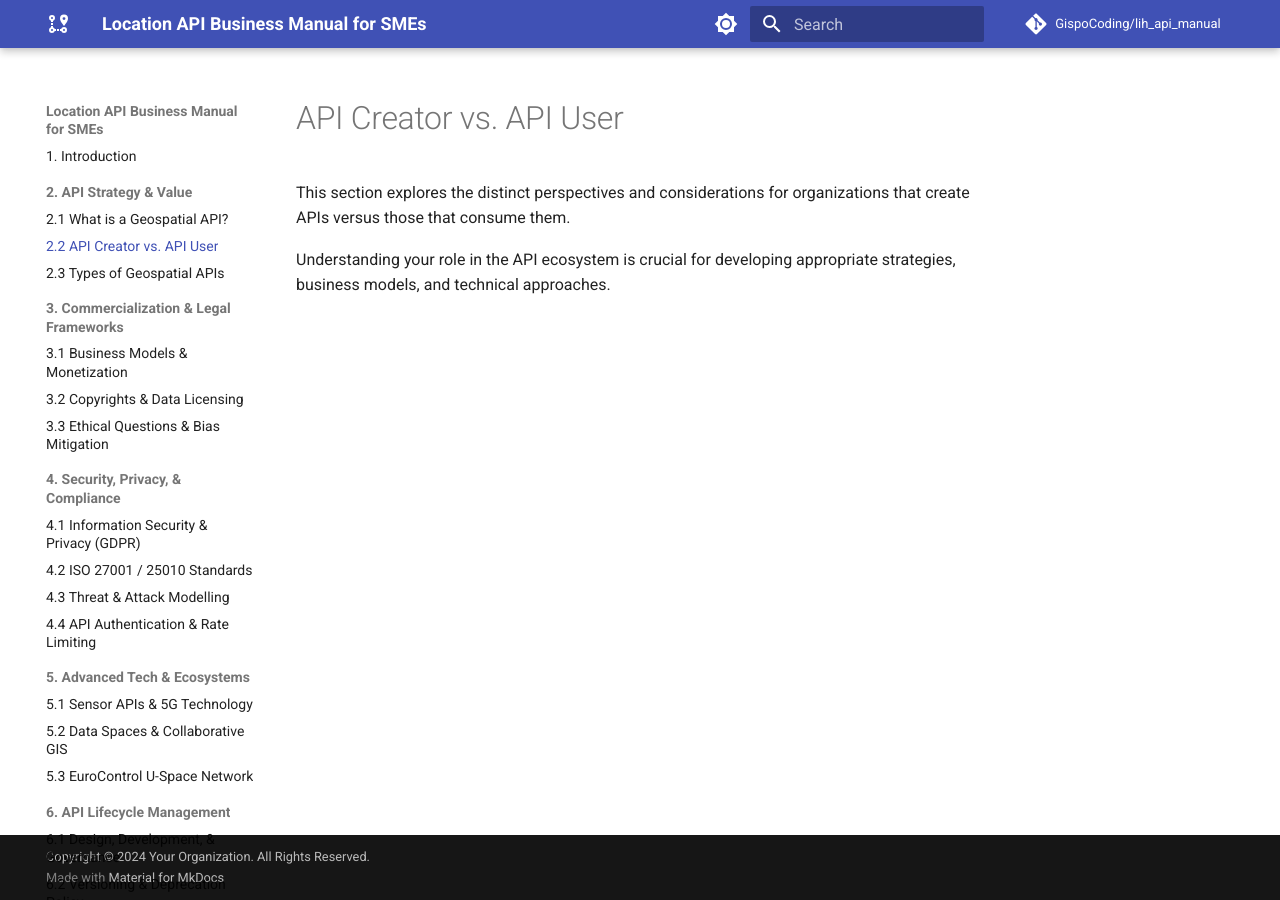
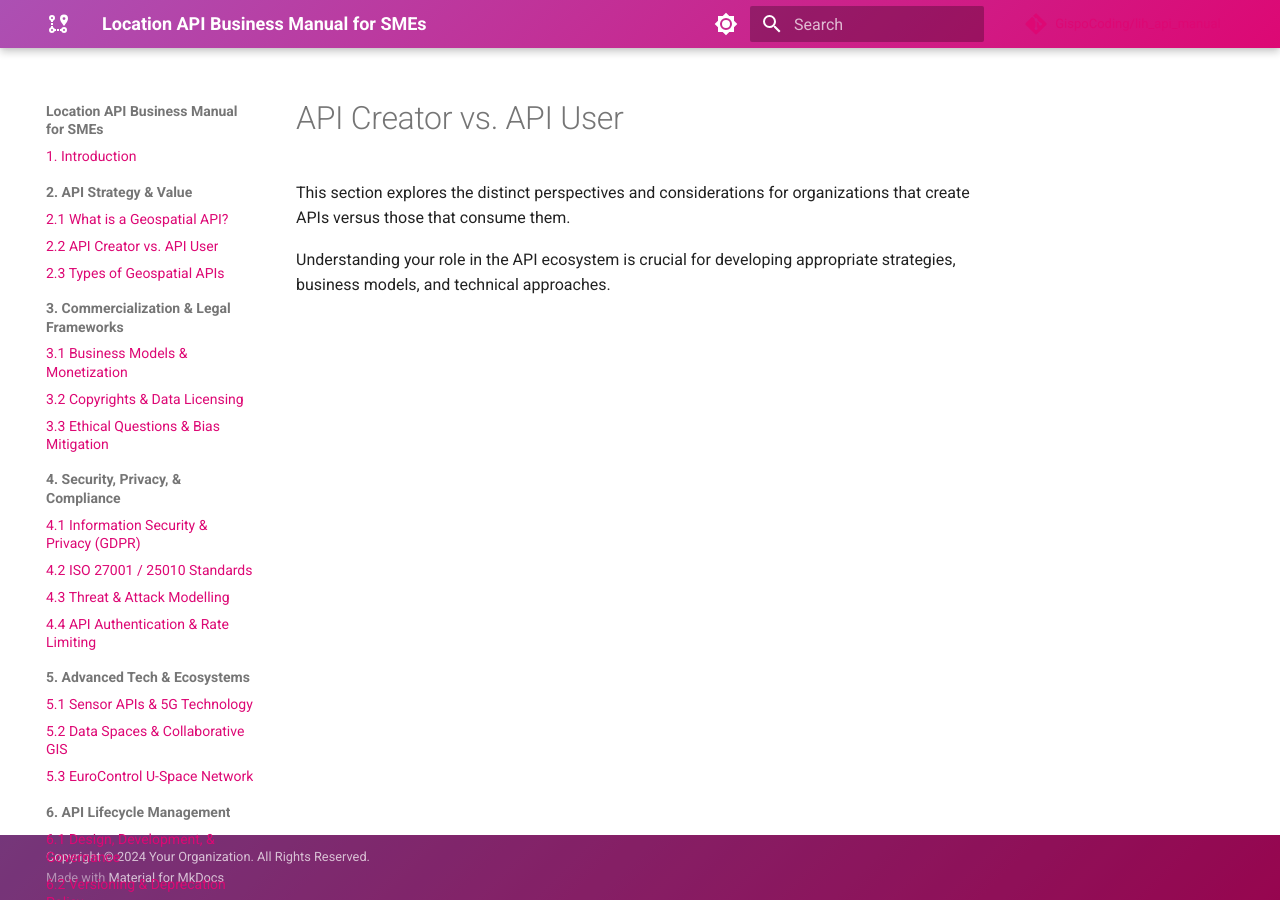
Before and after one commit to GispoCoding/lih_api_manual, an MkDocs documentation site: the page built from docs/strategy/creator-vs-user.md, in a window 1280 px wide. Built offline with MkDocs 1.6.1 and Material for MkDocs 9.7.7, drawn with Linux system fonts in a browser that asks for light colours; comment, search, counter and statistics services are not loaded.

Commit message:
Apply brand colors and styling
- Updated theme colors to use brand purple (#ac50b3) and pink (#dd0874)
- Applied comprehensive brand styling throughout the site
- Enhanced homepage with branded sections and improved structure
- Added custom CSS for consistent brand experience
- Includes gradient headers, branded buttons, and accent colors

```diff
--- a/docs/stylesheets/extra.css
+++ b/docs/stylesheets/extra.css
@@ -1,27 +1,161 @@
 /* Custom CSS for Location API Business Manual */
-/* This file is referenced in mkdocs.yml and can be used for:
- * - Brand customization
- * - Deprecation notice banners
- * - Custom styling for specific content types
- * - Override Material theme defaults as needed
- */
+/* Brand Colors: #ac50b3 (purple), #dd0874 (pink), white */
 
-/* Example: Custom banner styling for deprecation notices */
+/* CSS Custom Properties for Brand Colors */
+:root {
+  --brand-purple: #ac50b3;
+  --brand-pink: #dd0874;
+  --brand-white: #ffffff;
+  --brand-light-purple: rgba(172, 80, 179, 0.1);
+  --brand-light-pink: rgba(221, 8, 116, 0.1);
+}
+
+/* Custom Primary Color Override */
+[data-md-color-scheme="default"] {
+  --md-primary-fg-color: var(--brand-purple);
+  --md-primary-fg-color--light: #c47bc9;
+  --md-primary-fg-color--dark: #8a3f8f;
+  --md-accent-fg-color: var(--brand-pink);
+  --md-accent-fg-color--transparent: var(--brand-light-pink);
+}
+
+[data-md-color-scheme="slate"] {
+  --md-primary-fg-color: var(--brand-purple);
+  --md-primary-fg-color--light: #c47bc9;
+  --md-primary-fg-color--dark: #8a3f8f;
+  --md-accent-fg-color: var(--brand-pink);
+  --md-accent-fg-color--transparent: var(--brand-light-pink);
+}
+
+/* Header/Navigation Styling */
+.md-header {
+  background: linear-gradient(135deg, var(--brand-purple) 0%, var(--brand-pink) 100%);
+}
+
+/* Links and Interactive Elements */
+a {
+  color: var(--brand-pink);
+}
+
+a:hover {
+  color: var(--brand-purple);
+}
+
+/* Code blocks with brand accent */
+.highlight .hll {
+  background-color: var(--brand-light-purple);
+}
+
+/* Admonition styling with brand colors */
+.md-typeset .admonition.note,
+.md-typeset .admonition.abstract,
+.md-typeset .admonition.info {
+  border-color: var(--brand-purple);
+}
+
+.md-typeset .admonition.note > .admonition-title,
+.md-typeset .admonition.abstract > .admonition-title,
+.md-typeset .admonition.info > .admonition-title {
+  background-color: var(--brand-light-purple);
+  border-color: var(--brand-purple);
+}
+
+.md-typeset .admonition.tip,
+.md-typeset .admonition.hint,
+.md-typeset .admonition.important {
+  border-color: var(--brand-pink);
+}
+
+.md-typeset .admonition.tip > .admonition-title,
+.md-typeset .admonition.hint > .admonition-title,
+.md-typeset .admonition.important > .admonition-title {
+  background-color: var(--brand-light-pink);
+  border-color: var(--brand-pink);
+}
+
+/* Custom banner styling for deprecation notices */
 .deprecation-banner {
-    background-color: #ff6b35;
+  background: linear-gradient(135deg, var(--brand-pink) 0%, var(--brand-purple) 100%);
   color: white;
-    padding: 10px;
+  padding: 15px;
   text-align: center;
   font-weight: bold;
   margin-bottom: 20px;
+  border-radius: 4px;
+  box-shadow: 0 2px 4px rgba(0,0,0,0.1);
 }
 
-/* Example: Custom styling for API endpoint documentation */
+/* API endpoint documentation styling */
 .api-endpoint {
-    background-color: #f8f9fa;
-    border-left: 4px solid #007bff;
+  background-color: var(--brand-light-purple);
+  border-left: 4px solid var(--brand-purple);
   padding: 15px;
-    margin: 10px 0;
+  margin: 15px 0;
+  border-radius: 0 4px 4px 0;
 }
 
-/* Placeholder for future customizations */
+/* Custom button styling */
+.md-button {
+  background: linear-gradient(135deg, var(--brand-purple) 0%, var(--brand-pink) 100%);
+  border: none;
+  color: white;
+}
+
+.md-button:hover {
+  background: linear-gradient(135deg, var(--brand-pink) 0%, var(--brand-purple) 100%);
+  transform: translateY(-1px);
+  box-shadow: 0 4px 8px rgba(0,0,0,0.2);
+}
+
+/* Search highlighting */
+.md-search-result__teaser mark {
+  background-color: var(--brand-light-pink);
+  color: var(--brand-purple);
+}
+
+/* Navigation highlighting */
+.md-nav__item .md-nav__link--active {
+  color: var(--brand-pink);
+}
+
+.md-nav__item .md-nav__link:hover {
+  color: var(--brand-purple);
+}
+
+/* Table of contents */
+.md-nav--secondary .md-nav__link--active {
+  color: var(--brand-pink);
+  border-left-color: var(--brand-pink);
+}
+
+/* Footer customization */
+.md-footer {
+  background: linear-gradient(135deg, var(--brand-purple) 0%, var(--brand-pink) 100%);
+}
+
+/* Logo and branding */
+.md-header__title {
+  font-weight: 600;
+}
+
+/* Custom section styling */
+.brand-section {
+  background: linear-gradient(135deg, var(--brand-light-purple) 0%, var(--brand-light-pink) 100%);
+  padding: 20px;
+  border-radius: 8px;
+  margin: 20px 0;
+  border: 2px solid transparent;
+  background-clip: padding-box;
+}
+
+.brand-section h2,
+.brand-section h3 {
+  color: var(--brand-purple);
+}
+
+/* Responsive design adjustments */
+@media screen and (max-width: 76.1875em) {
+  .md-nav--primary .md-nav__title {
+    background: linear-gradient(135deg, var(--brand-purple) 0%, var(--brand-pink) 100%);
+  }
+}
--- a/mkdocs.yml
+++ b/mkdocs.yml
@@ -17,18 +17,19 @@ theme:
     - navigation.indexes # Allows index.md pages to be the root of a section
     - toc.autohide # Hides Table of Contents when not needed
   palette:
-    # Forces a specific color scheme if preferred, or use light/dark auto
+    # Light theme with brand colors
     - media: "(prefers-color-scheme: light)"
       scheme: default
-      primary: indigo
-      accent: light blue
+      primary: custom
+      accent: pink
       toggle:
         icon: material/brightness-7
         name: Switch to dark mode
+    # Dark theme with brand colors
     - media: "(prefers-color-scheme: dark)"
       scheme: slate
-      primary: indigo
-      accent: light blue
+      primary: custom
+      accent: pink
       toggle:
         icon: material/brightness-4
         name: Switch to light mode
```
Also changed, not shown: docs/index.md (+42 -1 lines), 1 other file. Lines whose indentation alone changed are shown as unchanged.
